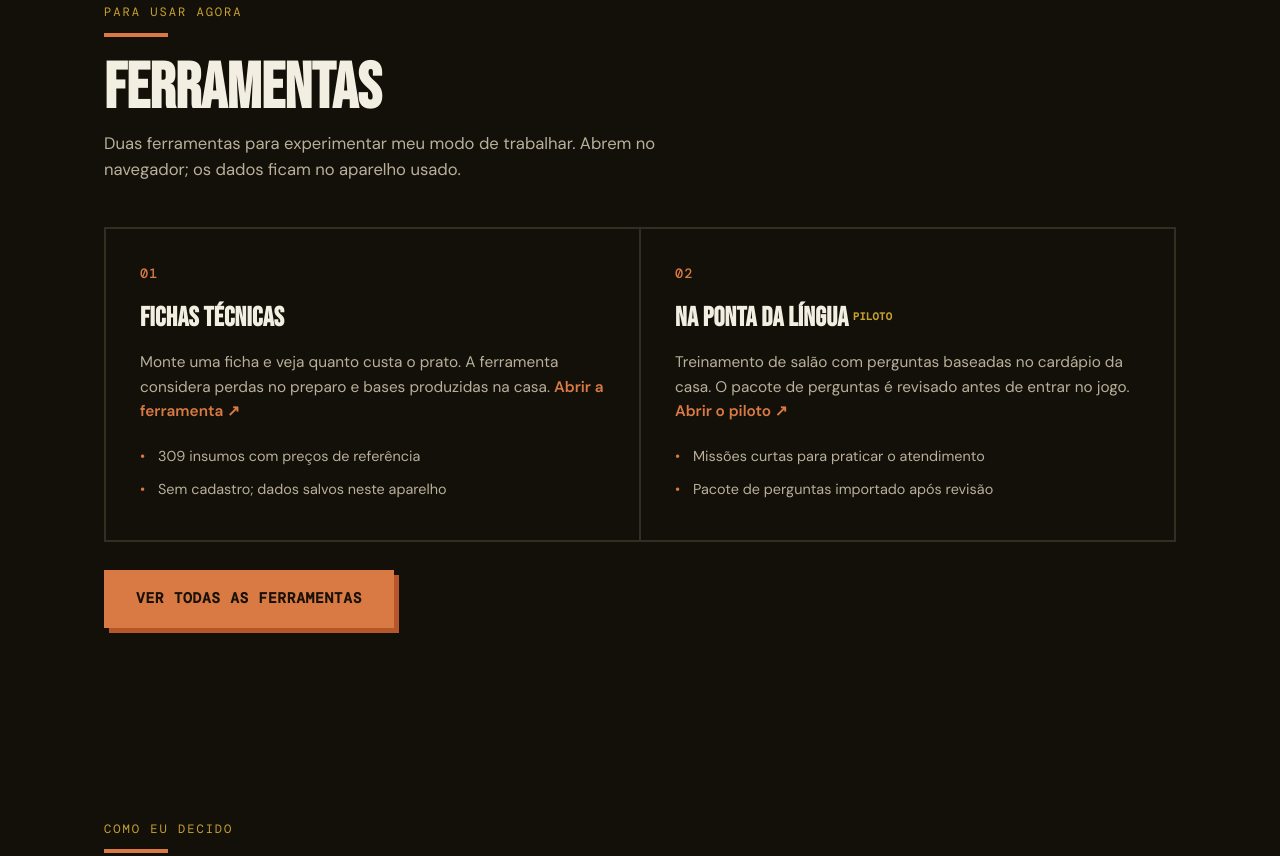
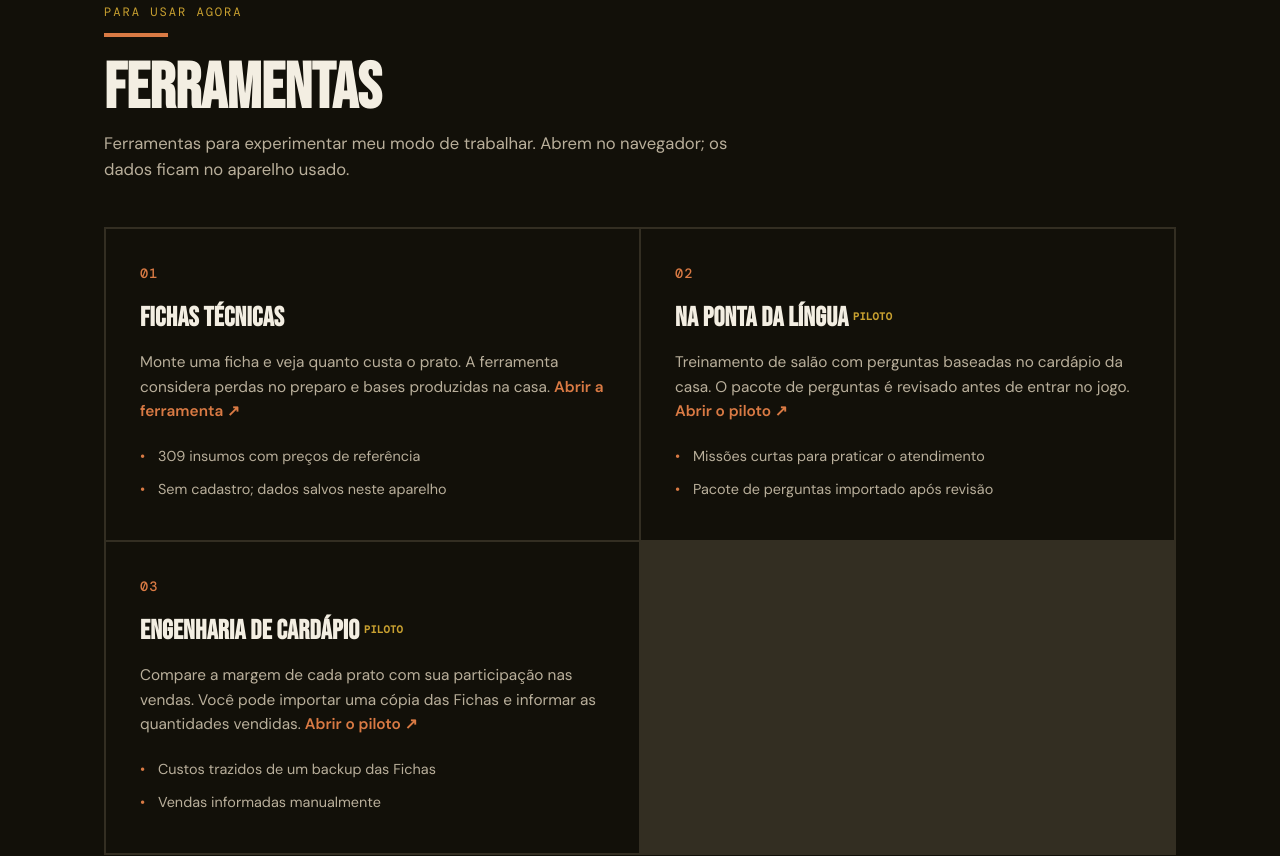
Before and after one commit to OzanneSE/franozanne, a plain HTML site: page index.html in a window 1280 px wide. Shown: the part 3276-4132 px from the top of the page. Drawn offline with nearby package versions, Linux system fonts and the light colour scheme.

Commit message:
Show menu engineering pilot index.html

```diff
--- a/index.html
+++ b/index.html
@@ -337,7 +337,7 @@ footer{padding:40px 0;text-align:center;color:var(--ink-2);font-size:.8rem;borde
     <p class="eyebrow">Para usar agora</p>
     <div class="divider"></div>
     <h2 class="sec-title">Ferramentas</h2>
-    <p class="sec-lead">Duas ferramentas para experimentar meu modo de trabalhar. Abrem no navegador; os dados ficam no aparelho usado.</p>
+    <p class="sec-lead">Ferramentas para experimentar meu modo de trabalhar. Abrem no navegador; os dados ficam no aparelho usado.</p>
     <div class="services">
       <div class="svc">
         <div class="num">01</div>
@@ -356,6 +356,12 @@ footer{padding:40px 0;text-align:center;color:var(--ink-2);font-size:.8rem;borde
           <li>Missões curtas para praticar o atendimento</li>
           <li>Pacote de perguntas importado após revisão</li>
         </ul>
+      </div>
+      <div class="svc">
+        <div class="num">03</div>
+        <h3>Engenharia de Cardápio <small style="font:600 .65rem 'DM Mono',monospace;color:var(--gold);vertical-align:middle">PILOTO</small></h3>
+        <p>Compare a margem de cada prato com sua participação nas vendas. Você pode importar uma cópia das Fichas e informar as quantidades vendidas. <a href="/ferramentas/engenharia/" style="color:var(--terracotta);font-weight:600;text-decoration:none">Abrir o piloto ↗</a></p>
+        <ul><li>Custos trazidos de um backup das Fichas</li><li>Vendas informadas manualmente</li></ul>
       </div>
     </div>
     <div style="margin-top:28px">
```
